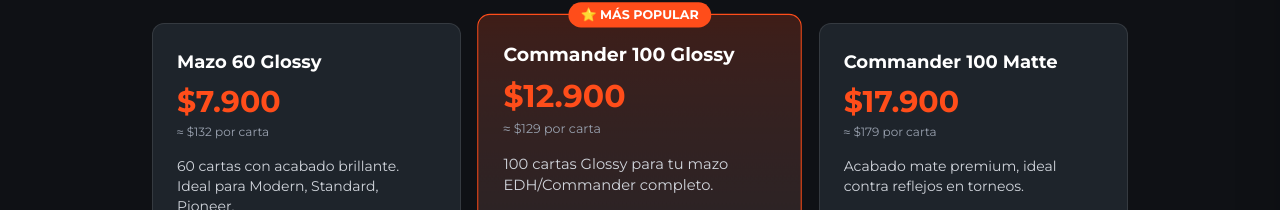
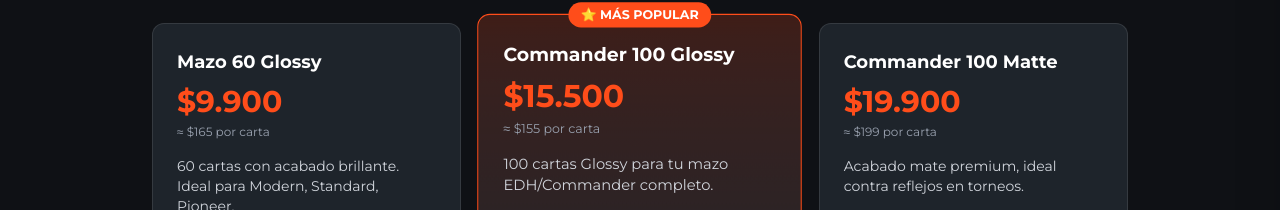
Before and after one commit to Boffo90/volcan-proxies, a Next.js app: page /promos in a window 1280 px wide. Shown: the part 320-530 px from the top of the page. Built offline with nearby package versions, Linux system fonts and the light colour scheme; no server answers.

Commit message:
Actualización precios promo

```diff
--- a/app/promos/page.tsx
+++ b/app/promos/page.tsx
@@ -10,8 +10,8 @@ export const metadata = {
 const PROMOS = [
   {
 	name: "Mazo 60 Glossy",
-	price: "$7.900",
-	unitEquiv: "≈ $132 por carta",
+	price: "$9.900",
+	unitEquiv: "≈ $165 por carta",
 	desc: "60 cartas con acabado brillante. Ideal para Modern, Standard, Pioneer.",
 	color: "#FF4D1A",
 	features: [
@@ -23,8 +23,8 @@ const PROMOS = [
   },
   {
 	name: "Commander 100 Glossy",
-	price: "$12.900",
-	unitEquiv: "≈ $129 por carta",
+	price: "$15.500",
+	unitEquiv: "≈ $155 por carta",
 	desc: "100 cartas Glossy para tu mazo EDH/Commander completo.",
 	color: "#FF4D1A",
 	features: [
@@ -37,8 +37,8 @@ const PROMOS = [
   },
   {
 	name: "Commander 100 Matte",
-	price: "$17.900",
-	unitEquiv: "≈ $179 por carta",
+	price: "$19.900",
+	unitEquiv: "≈ $199 por carta",
 	desc: "Acabado mate premium, ideal contra reflejos en torneos.",
 	color: "#FF4D1A",
 	features: [
```
